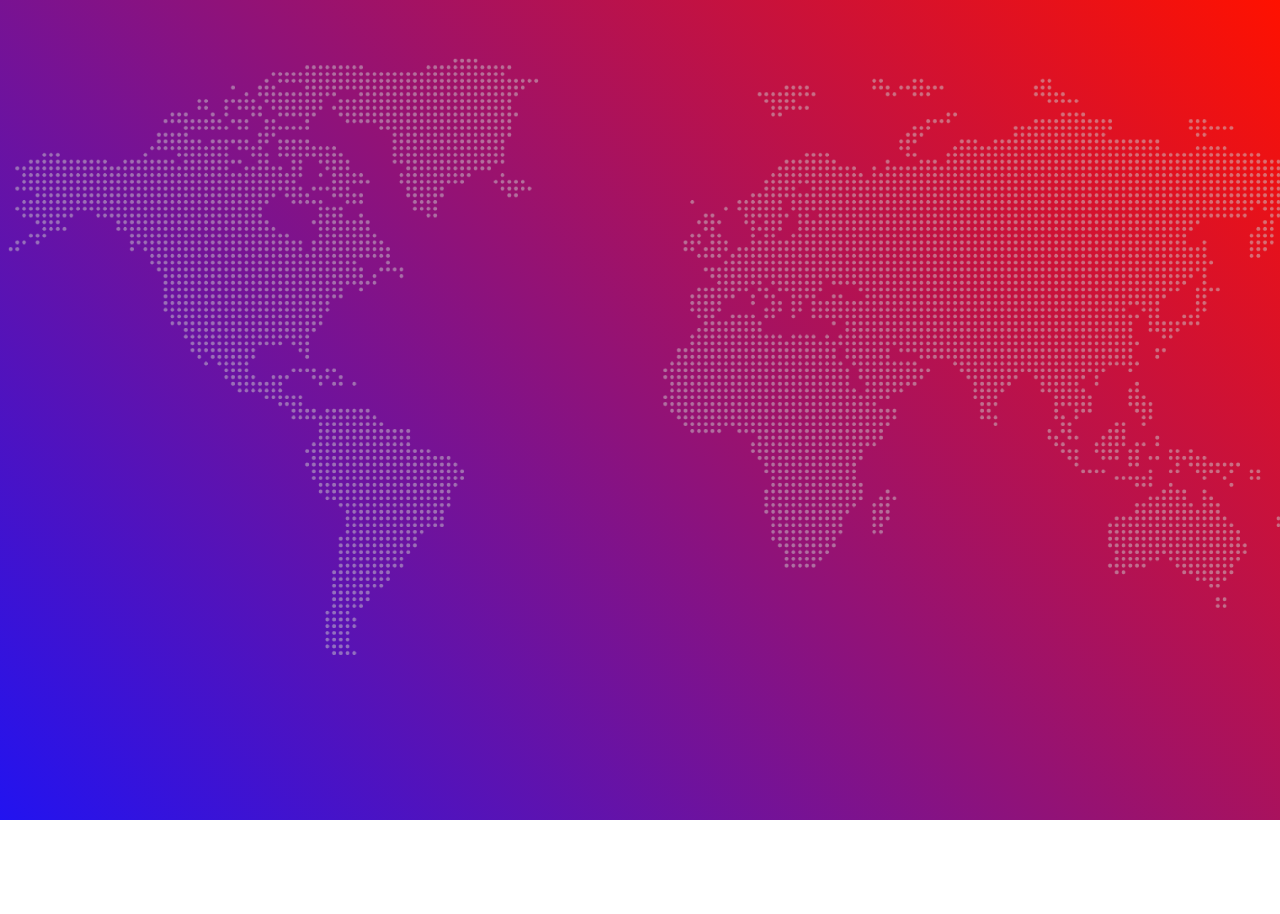
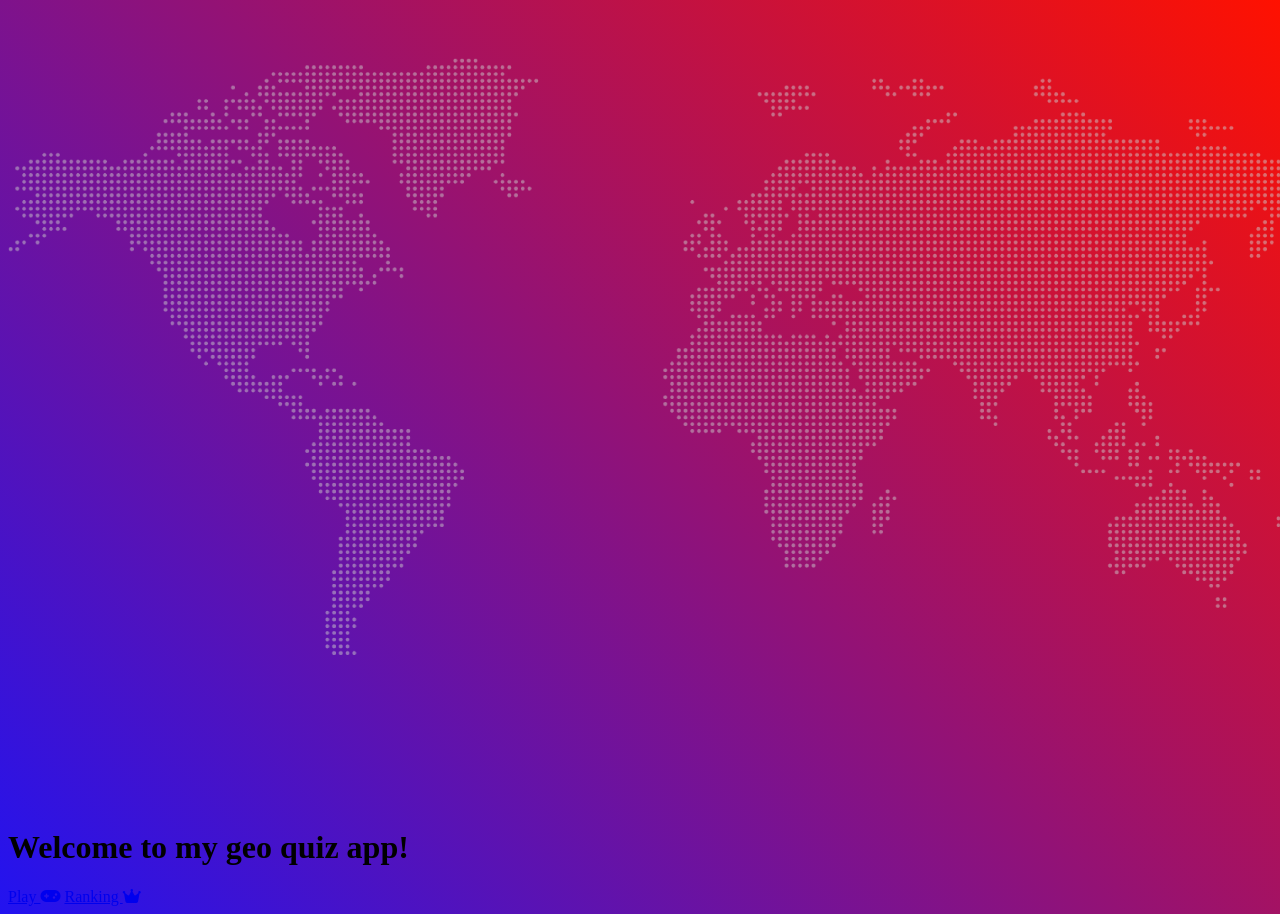
Before and after one commit to Bres-coder/Quiz, a plain HTML site: page index.html in a window 1280 px wide. Shown: the top 914 px of the page. Before the commit the page ends 820 px from the top, so only its background shows below. Drawn offline with Linux system fonts and the light colour scheme.

Commit message:
Update index.html

```diff
--- a/index.html
+++ b/index.html
@@ -4,17 +4,23 @@
     <meta charset="UTF-8">
     <meta http-equiv="X-UA-Compatible" content="IE=edge">
     <meta name="viewport" content="width=device-width, initial-scale=1.0">
-
+    <script src="https://kit.fontawesome.com/7a5d778caf.js" crossorigin="anonymous"></script>
     <link rel="stylesheet" href="style.css">
     <link rel="icon" type="image/ico" href="fav-icon-geoquiz-bres.ico" />
     <!--#C70039-->
-    <title>Geo Quiz</title>
+    <title>Geo Quiz - Home</title>
 </head>
 <body>
     <div id="container">
         <img src="bg.png" alt="world map">
     </div>
-
+    <div id="container2">
+        <div id="home" class="flex-column flex-center">
+            <h1>Welcome to my geo quiz app!</h1>
+            <a href="/game.html" class="btn">Play <i class="fas fa-gamepad"></i></a>
+            <a href="/highscores.html" id="highscores-btn" class="btn">Ranking <i class="fas fa-crown"></i></a>
+        </div>
+    </div>
 
 </body>
 </html>
```
